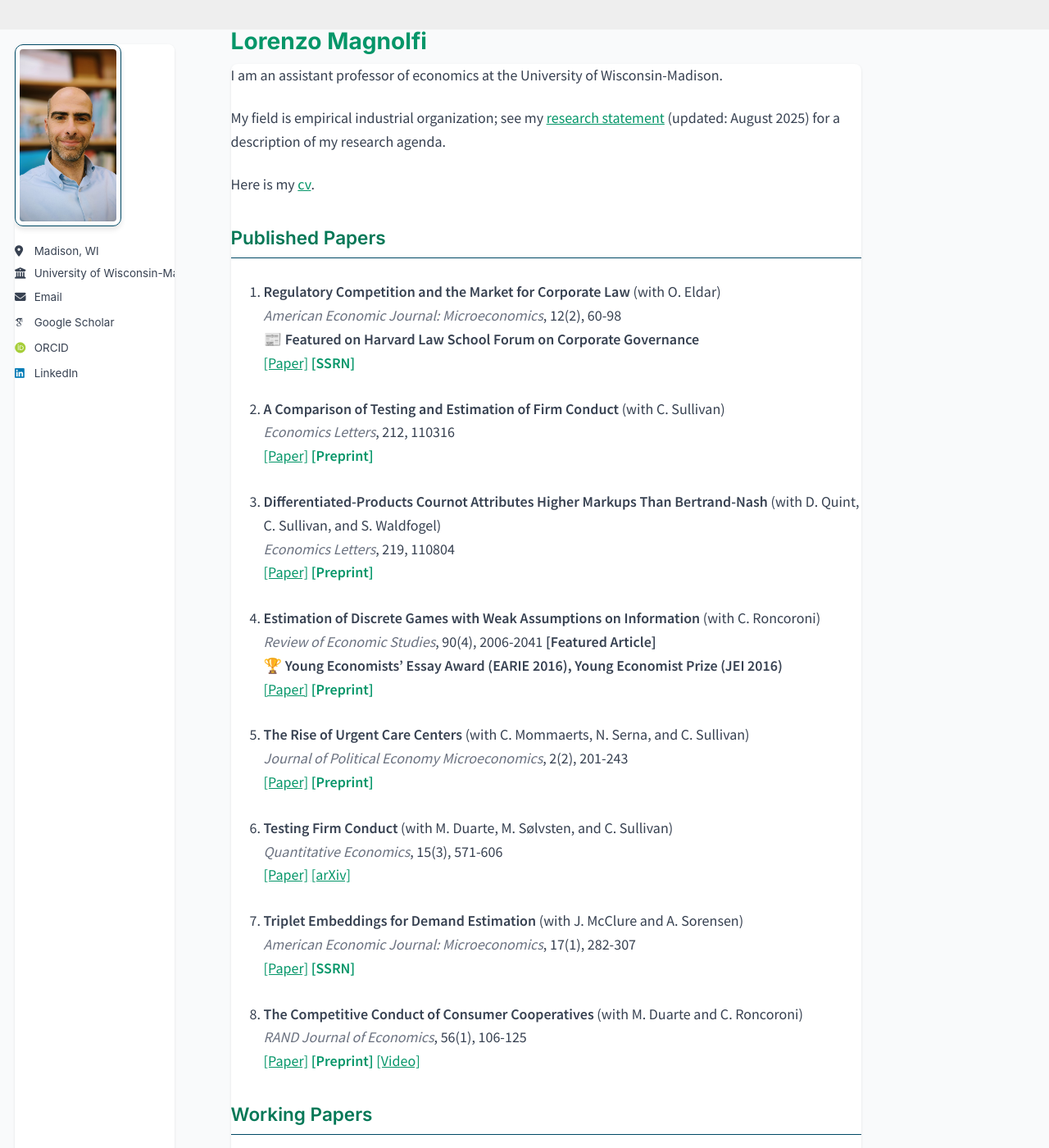
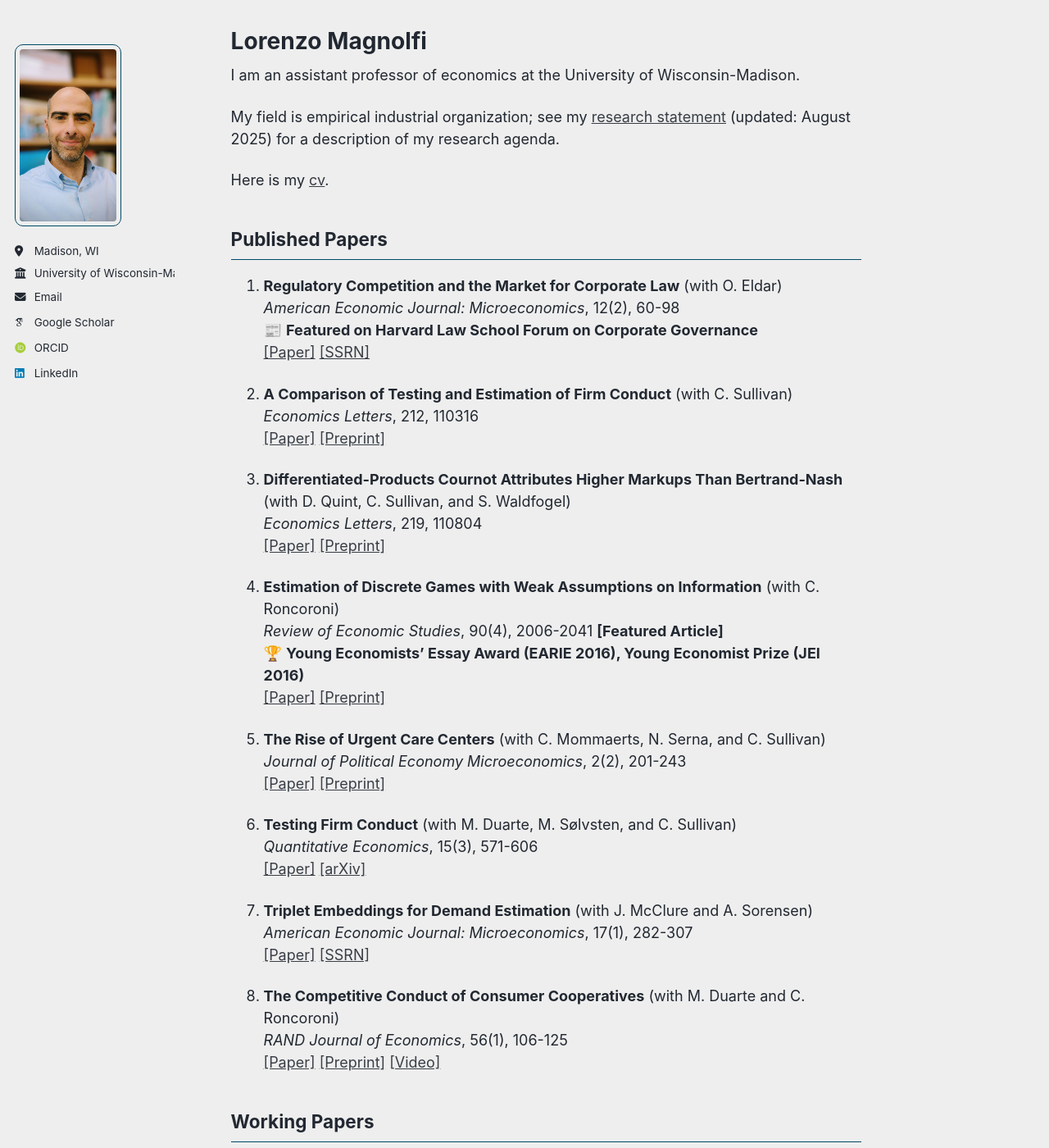
Before and after one commit to LorenzoMagnolfi/Lorenzomagnolfi.github.io, a Jekyll site: the page built from _pages/about.md, in a window 1280 px wide and 1400 px high. Shown: the whole window at 82% size. Built offline with Jekyll 4.4.1, drawn with Linux system fonts in a browser that asks for light colours; some web fonts are replaced; a script that is not in the unit is left out.

Commit message:
Update custom.css

```diff
--- a/assets/css/custom.css
+++ b/assets/css/custom.css
@@ -1,190 +1,70 @@
-/* Custom CSS for Academic Website - Sophisticated Green Theme */
-/* This targets existing academicpages Jekyll structure */
-
-/* Import Google Fonts */
-@import url('https://fonts.googleapis.com/css2?family=Inter:wght@400;500;600;700&family=Source+Sans+Pro:wght@400;600&display=swap');
-
-/* CSS Variables for Easy Color Management */
-:root {
-  --primary-color: #059669;
-  --primary-dark: #047857;
-  --primary-light: #10b981;
-  --accent-color: #047857;
-  --text-primary: #374151;
-  --text-secondary: #6b7280;
-  --background-main: #f9fafb;
-  --background-white: #ffffff;
-  --border-light: #e5e7eb;
-  --shadow-subtle: 0 1px 3px rgba(0, 0, 0, 0.1);
-  --shadow-medium: 0 4px 6px rgba(0, 0, 0, 0.1);
-  --border-radius: 8px;
-  --transition: all 0.3s ease;
+/* Remove darker bar at top */
+.masthead {
+  background: transparent !important;
+  background-color: transparent !important;
 }
 
-/* Base Typography */
-body {
-  font-family: 'Source Sans Pro', -apple-system, BlinkMacSystemFont, sans-serif;
-  color: var(--text-primary);
-  line-height: 1.6;
-  background-color: var(--background-main);
-}
-
-/* Headings */
-h1, h2, h3, h4, h5, h6 {
-  font-family: 'Inter', -apple-system, BlinkMacSystemFont, sans-serif;
-  font-weight: 600;
-  color: var(--text-primary);
-}
-
-h1, .page__title {
-  color: var(--primary-color);
-  font-weight: 700;
-}
-
-h2 {
-  color: var(--primary-dark);
-  border-bottom: 2px solid var(--primary-light);
-  padding-bottom: 0.5rem;
-  margin-top: 2rem;
-}
-
-h3 {
-  color: var(--accent-color);
-}
-
-/* Links */
-a {
-  color: var(--primary-color);
-  transition: var(--transition);
-}
-
-a:hover {
-  color: var(--primary-dark);
-}
-
-/* Main Content Area */
-.page__content {
-  background-color: var(--background-white);
-  border-radius: var(--border-radius);
-  box-shadow: var(--shadow-subtle);
-}
-
-/* Clean styling for publication lists - no boxes */
-.page__content ol li,
-.page__content ul li {
-  margin-bottom: 1.5rem;
-  line-height: 1.6;
-}
-
-/* Style the paper links as subtle, colored links */
-.page__content a[href*="Paper"],
-.page__content a[href*="paper"] {
-  color: var(--primary-color);
-  font-weight: 600;
-  text-decoration: none;
-  border-bottom: 1px solid transparent;
-  transition: var(--transition);
-}
-
-.page__content a[href*="Paper"]:hover,
-.page__content a[href*="paper"]:hover {
-  color: var(--primary-dark);
-  border-bottom: 1px solid var(--primary-dark);
-}
-
-.page__content a[href*="SSRN"],
-.page__content a[href*="arXiv"],
-.page__content a[href*="NBER"],
-.page__content a[href*="Preprint"],
-.page__content a[href*="preprint"],
-.page__content a[href*="Video"],
-.page__content a[href*="GitHub"] {
-  color: var(--text-secondary);
-  font-weight: 500;
-  text-decoration: none;
-  border-bottom: 1px solid transparent;
-  transition: var(--transition);
-}
-
-.page__content a[href*="SSRN"]:hover,
-.page__content a[href*="arXiv"]:hover,
-.page__content a[href*="NBER"]:hover,
-.page__content a[href*="Preprint"]:hover,
-.page__content a[href*="preprint"]:hover,
-.page__content a[href*="Video"]:hover,
-.page__content a[href*="GitHub"]:hover {
-  color: var(--primary-color);
-  border-bottom: 1px solid var(--primary-color);
-}
-
-/* Style italicized journal names */
-.page__content em {
-  color: var(--text-secondary);
-  font-weight: 500;
-}
-
-/* Make strong text use accent colors */
-.page__content strong {
-  color: var(--text-primary);
-  font-weight: 600;
-}
-
-/* Style award emojis and text */
-.page__content li:contains("🏆") {
-  position: relative;
-}
-
-/* Navigation and Header */
-.masthead {
-  background: linear-gradient(135deg, var(--primary-color), var(--primary-dark));
-}
-
-.site-title {
-  color: white !important;
-  font-weight: 700;
+.greedy-nav {
+  background: transparent !important;
 }
 
 .greedy-nav a {
-  color: rgba(255, 255, 255, 0.9);
+  color: var(--text-primary) !important;
   transition: var(--transition);
 }
 
 .greedy-nav a:hover {
-  color: white;
+  color: var(--primary-color) !important;
 }
 
-/* Sidebar */
-.sidebar {
-  background-color: var(--background-white);
-  border-radius: var(--border-radius);
-  box-shadow: var(--shadow-subtle);
+/* Consistent font throughout entire site */
+body, p, li, span, div, .sidebar, .sidebar p, .sidebar li {
+  font-family: 'Source Sans Pro', -apple-system, BlinkMacSystemFont, sans-serif !important;
 }
 
-.author__avatar img {
-  border-radius: 50%;
-  box-shadow: var(--shadow-medium);
+/* Sidebar elements - consistent font */
+.author__bio,
+.author__bio p,
+.author__location,
+.author__urls,
+.author__urls li,
+.author__urls a,
+.sidebar .author__content,
+.sidebar h3,
+.sidebar p,
+.sidebar ul,
+.sidebar li {
+  font-family: 'Source Sans Pro', -apple-system, BlinkMacSystemFont, sans-serif !important;
+  color: var(--text-primary);
 }
 
+/* Author name in sidebar */
 .author__name {
-  color: var(--text-primary);
-  font-family: 'Inter', sans-serif;
-  font-weight: 600;
+  font-family: 'Inter', -apple-system, BlinkMacSystemFont, sans-serif !important;
+  color: var(--primary-color) !important;
+  font-weight: 700;
 }
 
-/* Add some spacing between sections */
-.page__content h2 + ol,
-.page__content h2 + ul {
-  margin-top: 1.5rem;
+/* Navigation links in sidebar */
+.author__urls a {
+  color: var(--primary-color) !important;
+  transition: var(--transition);
 }
 
-/* Responsive Design */
-@media (max-width: 768px) {
-  .page__content {
-    padding: 1.5rem;
-  }
+.author__urls a:hover {
+  color: var(--primary-dark) !important;
+}
 
-  .page__content ol li,
-  .page__content ul li {
-    padding: 1rem;
-  }
+/* Ensure all headings use Inter consistently */
+h1, h2, h3, h4, h5, h6,
+.page__title,
+.sidebar h1, .sidebar h2, .sidebar h3, .sidebar h4, .sidebar h5, .sidebar h6 {
+  font-family: 'Inter', -apple-system, BlinkMacSystemFont, sans-serif !important;
 }
+
+/* Site title/logo area */
+.site-title, .site-subtitle {
+  font-family: 'Inter', -apple-system, BlinkMacSystemFont, sans-serif !important;
+  color: var(--primary-color) !important;
+  font-weight: 700;
+}
```
